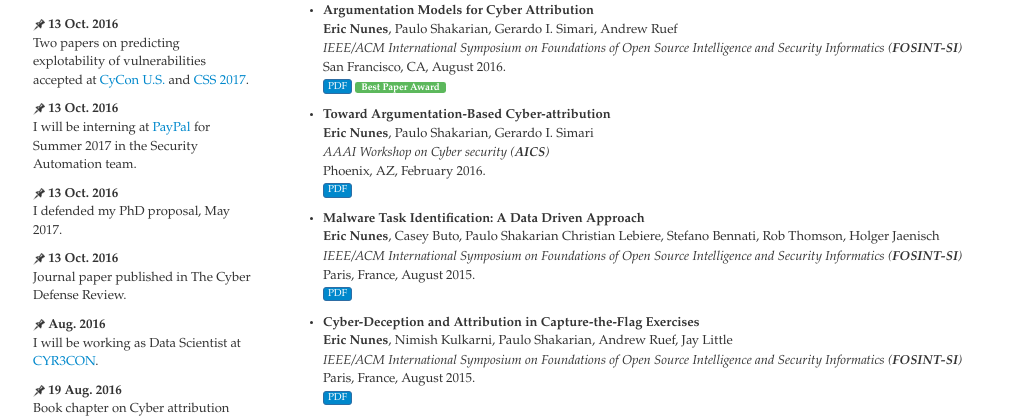
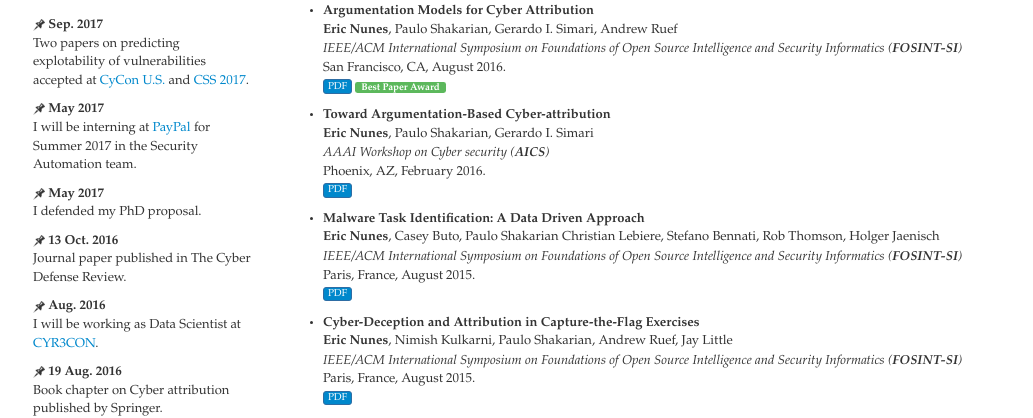
Before and after one commit to JohnShuShu/efnunes.github.io, a website: page index.html in a window 1280 px wide. Shown: the part 414-832 px from the top of the page, without its empty margins (172-1205 px from the left). Drawn offline with nearby package versions, Linux system fonts and the light colour scheme.

Commit message:
corrected dates in news

```diff
--- a/index.html
+++ b/index.html
@@ -84,20 +84,20 @@
 
 
         <p><img src="./images/pin.png" width="12">
-          <strong>13 Oct. 2016</strong><br>
+          <strong>Sep. 2017</strong><br>
           Two papers on predicting explotability of vulnerabilities accepted at <a href="http://aci.cvent.com/events/2017-international-conference-on-cyber-conflict-cycon-u-s-/event-summary-004d598d31684f21ac82050a9000369f.aspx">CyCon U.S.</a> and <a href="https://computationalsocialscience.org/conferences/css2017/">CSS 2017</a>.</p>
 
 
 
         <p><img src="./images/pin.png" width="12">
-          <strong>13 Oct. 2016</strong><br>
+          <strong>May 2017</strong><br>
           I will be interning at <a href="https://www.paypal.com/us/home">PayPal</a> for Summer 2017 in the Security Automation team.</p>
 
 
 
         <p><img src="./images/pin.png" width="12">
-          <strong>13 Oct. 2016</strong><br>
-          I defended my PhD proposal, May 2017.</p>
+          <strong>May 2017</strong><br>
+          I defended my PhD proposal.</p>
 
         <p><img src="./images/pin.png" width="12">
           <strong>13 Oct. 2016</strong><br>
```
